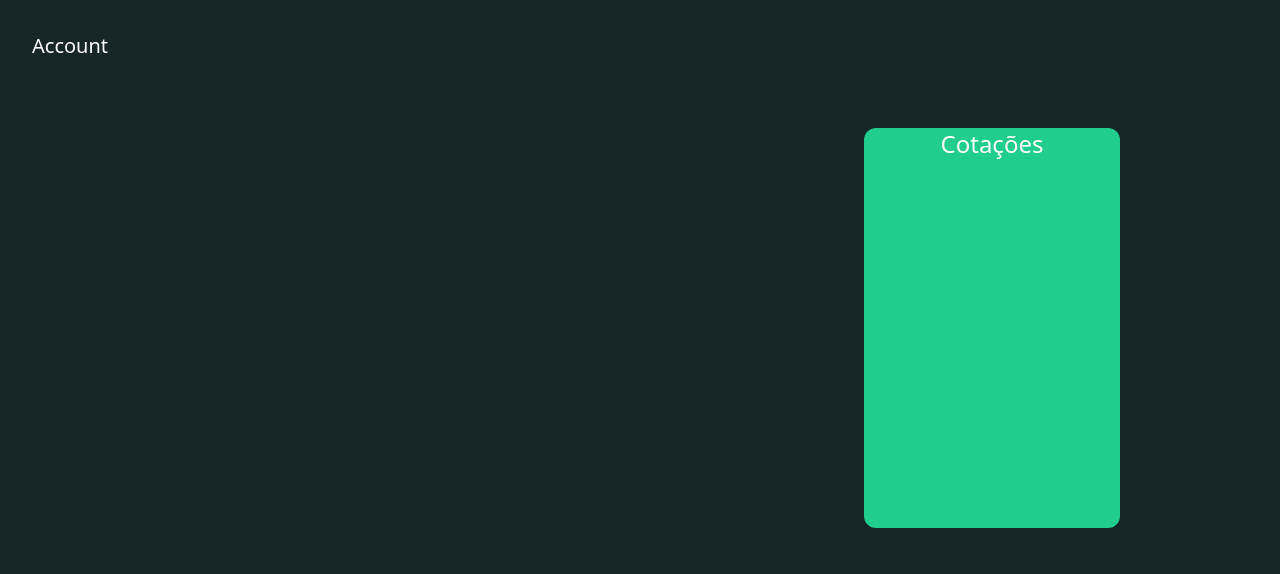
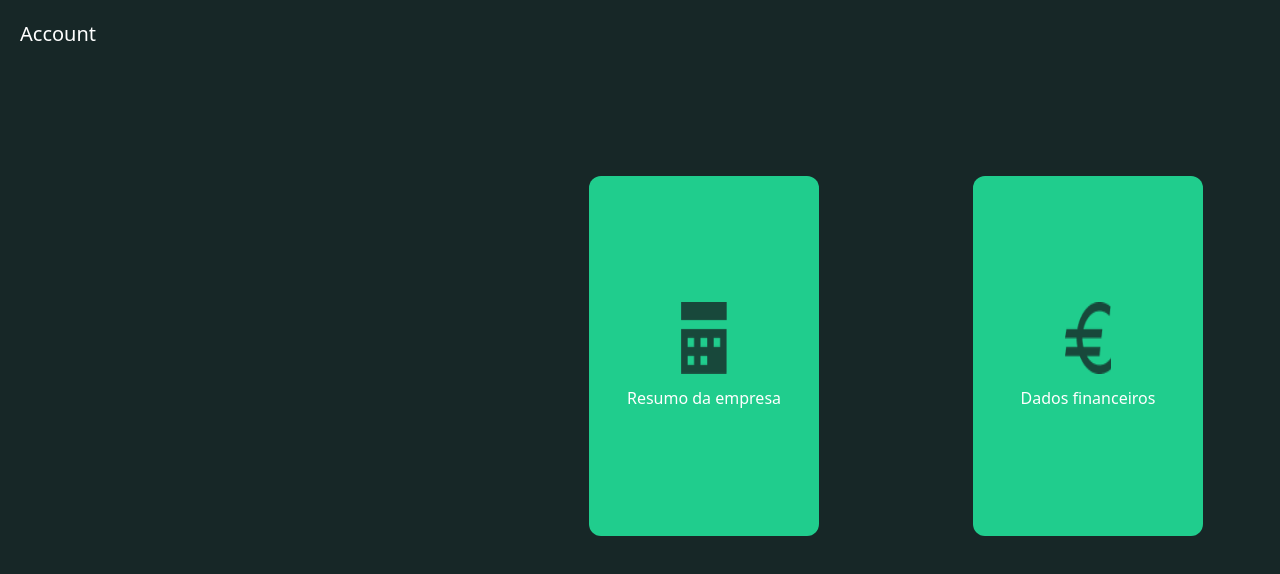
Before and after one commit to JoiceDoll/stock-exchange, a React (Vite) app in the folder Client/: page / in a window 1280 px wide. Shown: the top 574 px of the page. Built offline with nearby package versions, Linux system fonts and the light colour scheme; no server answers.

Commit message:
feat: home page styled changed and shared directory created

```diff
--- a/Client/src/pages/home/index.tsx
+++ b/Client/src/pages/home/index.tsx
@@ -1,17 +1,40 @@
 import { Link } from "react-router-dom";
+import { EnterpriseIcon, EuroIcon } from "../../shared";
+// import { EnterpriseIcon } from "../../shared";
 
 function Home() {
   return (
     <>
       <div className="bg-custom-home-background w-screen h-screen">
         <div className="w-screen h-20">
-          <h1 className="flex align-middle p-8 text-xl text-white">Account</h1>
+          <p className="p-5 text-xl text-white">Account</p>
         </div>
-        <Link to="/findTicket">
-          <div className="w-1/5 h-2/4 bg-custom-card rounded-xl absolute right-40 top-32">
-            <p className="text-white text-2xl text-center ">Cotações</p>
-          </div>
-        </Link>
+
+        <div className="w-[60%] h-[45%] flex justify-around absolute right-0 top-44 cursor-pointer ">
+          <Link to="/companySummary" className="w-[30%]">
+            <div className="w-[100%] h-[100%] bg-custom-card rounded-xl flex justify-center hover:bg-custom-hover-green">
+              <div className="flex flex-col justify-center align-middle w-[100%] gap-3">
+                <img
+                  src={EnterpriseIcon}
+                  className="w-[20%] h-[20%] mx-[40%]"
+                />
+                <p className="text-center w-[100%]  text-white">
+                  Resumo da empresa
+                </p>
+              </div>
+            </div>
+          </Link>
+          <Link to="/financialData " className="w-[30%]">
+            <div className="w-[100%] h-[100%] bg-custom-card rounded-xl flex justify-center cursor-pointer hover:bg-custom-hover-green">
+              <div className="flex flex-col justify-center align-middle w-[100%] gap-3">
+                <img src={EuroIcon} className="w-[20%] h-[20%] mx-[40%]" />
+                <p className="text-center w-[100%]  text-white">
+                  Dados financeiros
+                </p>
+              </div>
+            </div>
+          </Link>
+        </div>
       </div>
     </>
   );
--- a/Client/src/routes.tsx
+++ b/Client/src/routes.tsx
@@ -11,7 +11,9 @@ export default function Router() {
     <BrowserRouter>
       <Routes>
         <Route path="/" element={<Home />} />
-        <Route path="/findTicket" element={<Ticket />} />
+        <Route path="/financialData" element={<Ticket />} />
+        <Route path="/companySummary" element={<Ticket />} />
+
       </Routes>
     </BrowserRouter>
   );
--- /dev/null
+++ b/Client/src/shared/icons.ts
@@ -0,0 +1,5 @@
+import Enterprise from "../assets/images/calendar.png";
+import Euro from "../assets/images/euro.png";
+
+export const EnterpriseIcon = Enterprise;
+export const EuroIcon = Euro;
--- /dev/null
+++ b/Client/src/shared/index.ts
@@ -0,0 +1 @@
+export { EnterpriseIcon, EuroIcon } from "./icons";
```
Also changed, not shown: Client/src/assets/images/calendar.png (added), Client/src/assets/images/euro.png (added).
